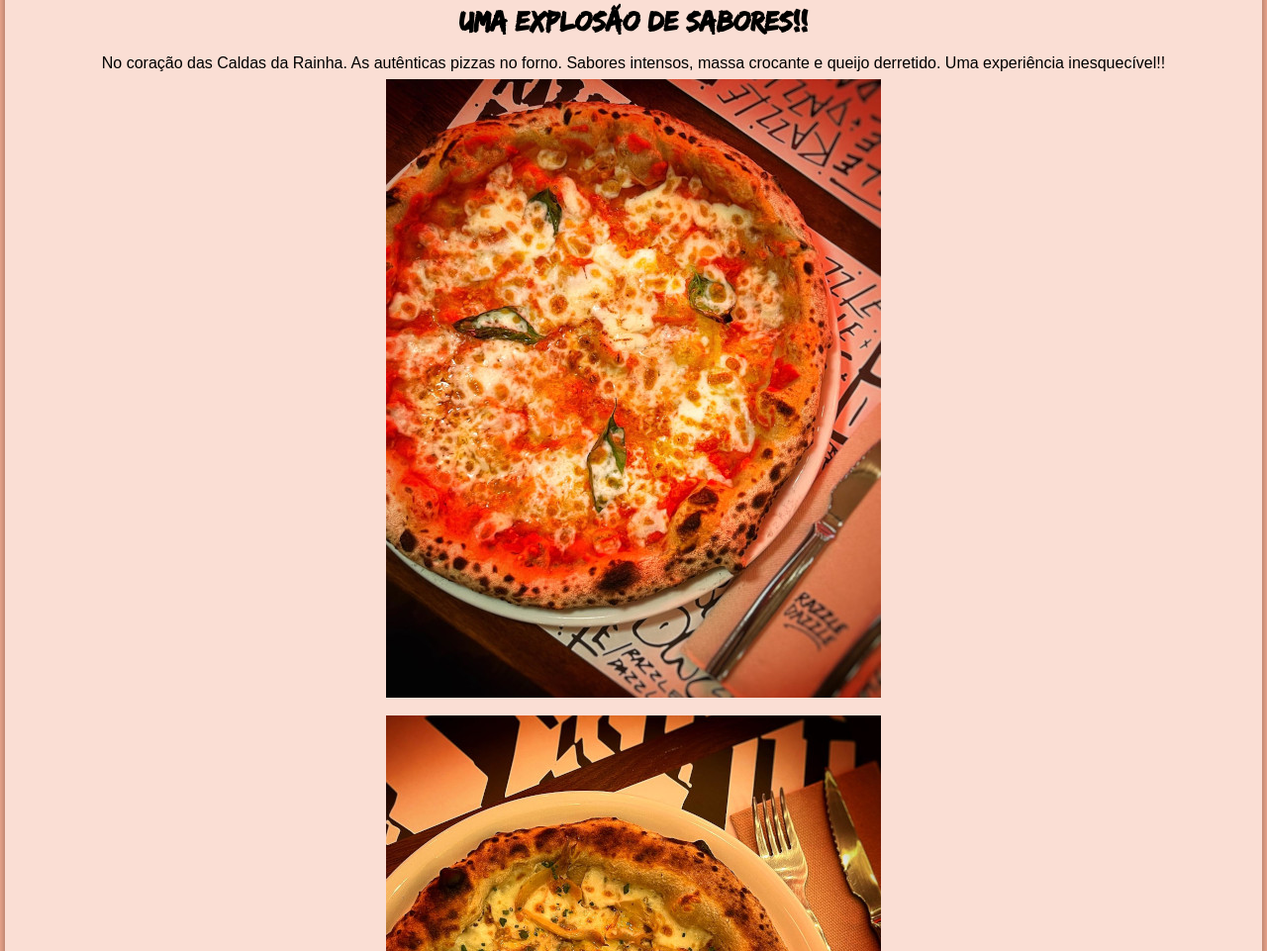
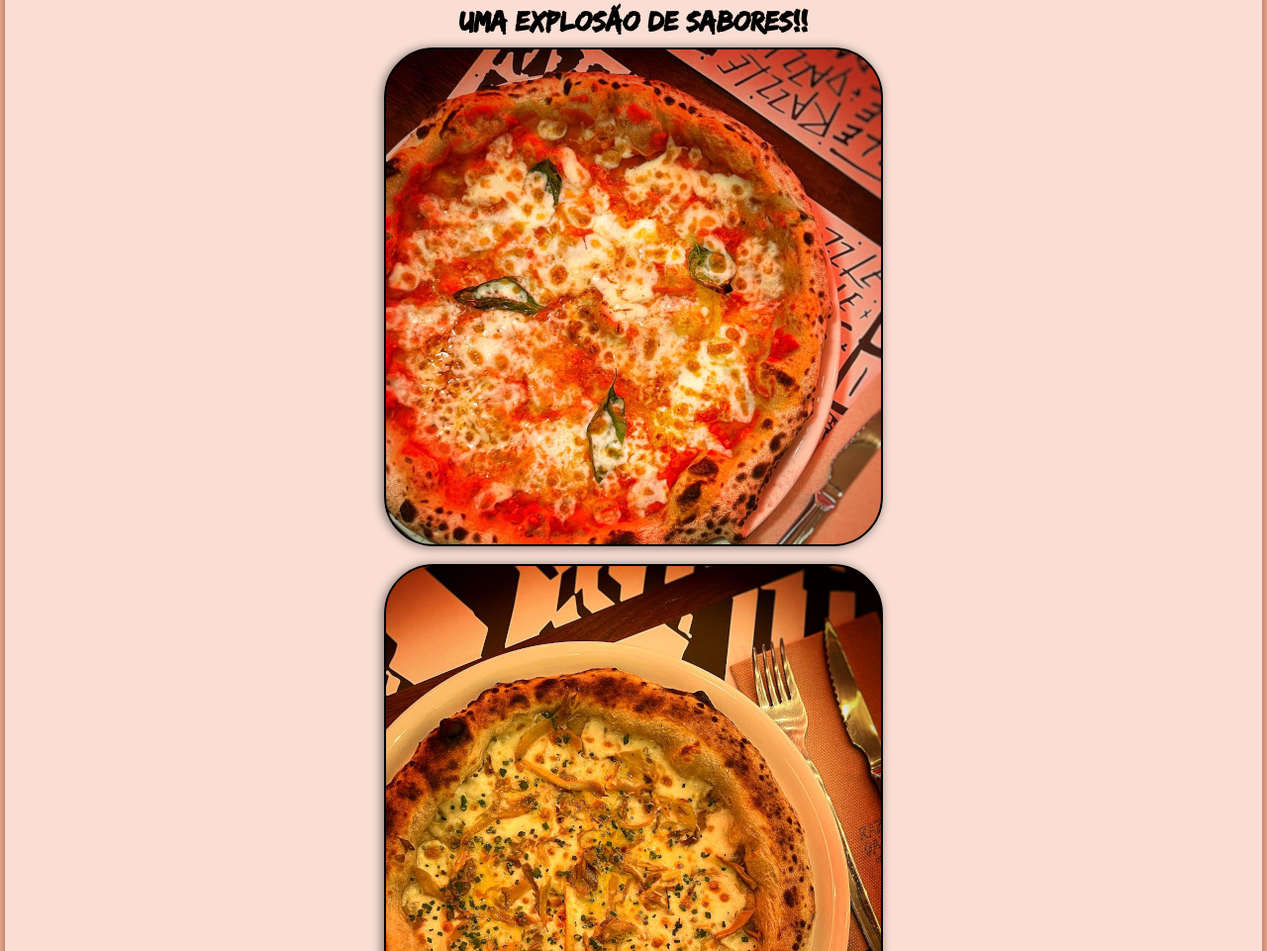
Before and after one commit to MiGoncalves/html-css, a plain HTML site: page razzle dazzle/index.html in a window 1280 px wide. Shown: the part 144-1105 px from the top of the page at 99% size. Drawn offline with Linux system fonts and the light colour scheme.

Commit message:
alterações efectuadas

```diff
--- a/razzle dazzle/index.html
+++ b/razzle dazzle/index.html
@@ -18,11 +18,11 @@
 <h1>
     Uma explosão de sabores!!
 </h1>
-<p>No coração das Caldas da Rainha. As autênticas pizzas no forno. Sabores intensos, massa crocante e queijo derretido. Uma experiência inesquecível!!</p>
 
-        <img src="pics/Classic500.jpg" alt="">
-        <br>
-        <img src="pics/shroomush500.jpg" alt="">
+<div id="classic"></div>
+<br>
+<div id="mush"></div>
+
     </article>
    </main>
 
--- a/razzle dazzle/style.css
+++ b/razzle dazzle/style.css
@@ -76,6 +76,22 @@ main p { text-align: center;
 
 }
 
-main img {
-    display: block;
-    margin:auto;}
+div {border: 2px solid black;
+    width: 500px;
+    height: 500px;
+    margin: auto;
+    border-radius: 50px;
+    box-shadow: -2px 1px 10px 1px rgba(0, 0, 0, 0.434);
+
+}
+
+
+div#classic {
+background-image: url(pics/Classic500.jpg);
+}
+
+div#mush {
+    background-image: url(pics/shroomush500.jpg);
+
+
+}
```
